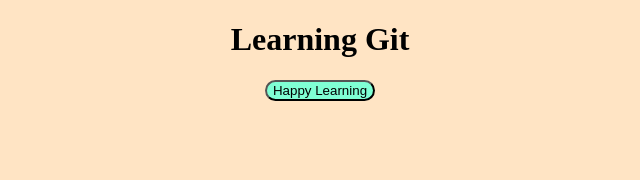
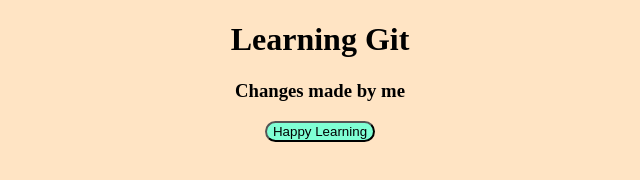
Before and after one commit to sabari05d/learning, a plain HTML site: page index.html in a window 1280 px wide. Shown: the whole page, without its empty margins (320-960 px from the left). Drawn offline with Linux system fonts and the light colour scheme.

Commit message:
Change index.html

```diff
--- a/index.html
+++ b/index.html
@@ -10,6 +10,7 @@
   <body>
     <div class="center">
       <h1>Learning Git</h1>
+      <h3>Changes made by me</h3>
       <button type="button">Happy Learning</button>
     </div>
   </body>
```
